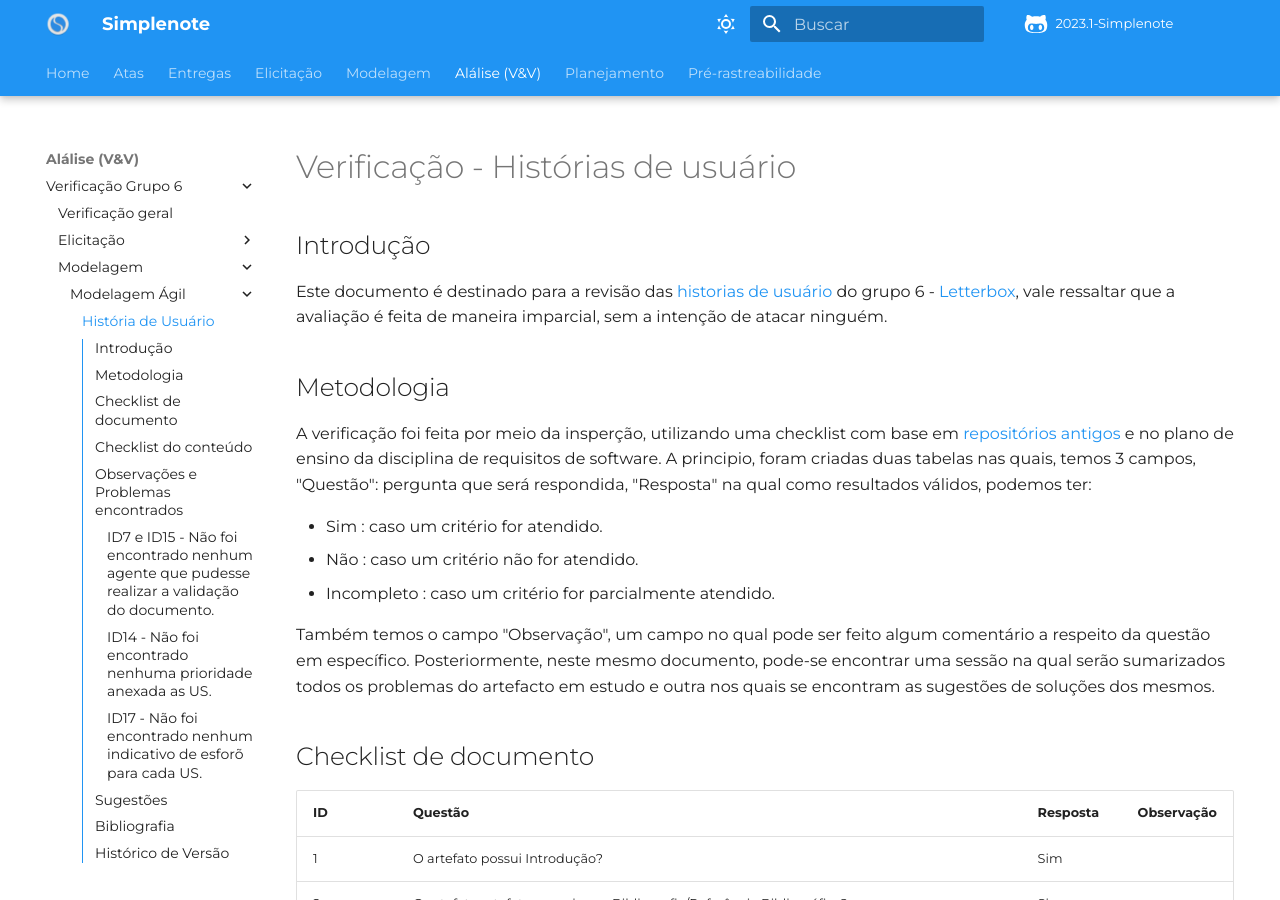
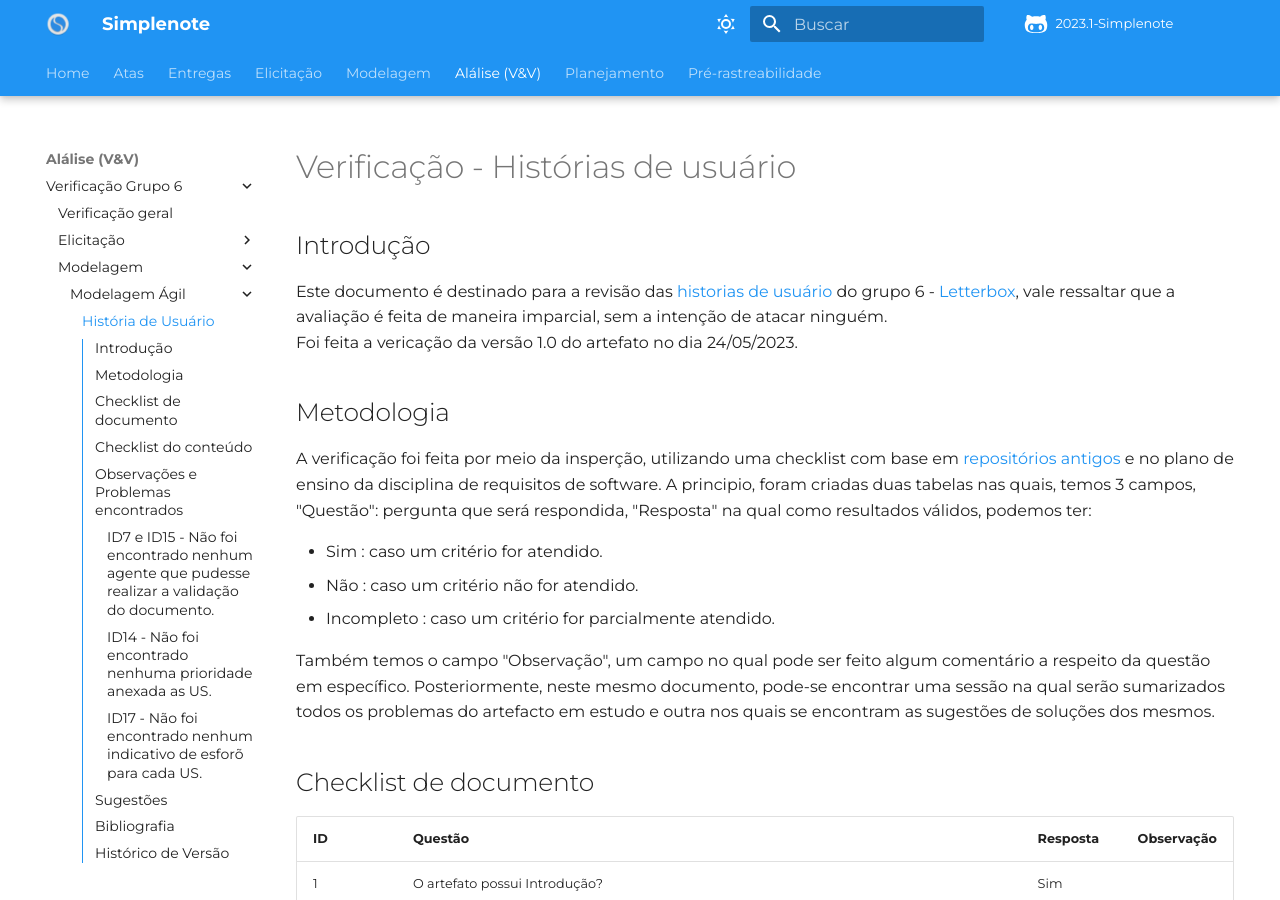
Before and after one commit to Requisitos-de-Software/2023.1-Simplenote, an MkDocs documentation site: the page built from docs/analise-grupo6/modelagem/Agil/Historias_de_usuario.md, in a window 1280 px wide and 900 px high. Built offline with MkDocs 1.6.1 and Material for MkDocs 9.7.7, drawn with Linux system fonts in a browser that asks for light colours; some web fonts are replaced; comment, search, counter and statistics services are not loaded.

Commit message:
revisão ok

```diff
--- a/docs/analise-grupo6/modelagem/Agil/Historias_de_usuario.md
+++ b/docs/analise-grupo6/modelagem/Agil/Historias_de_usuario.md
@@ -3,7 +3,7 @@
 
 ## Introdução
 Este documento é destinado para a revisão das [historias de usuário]( https://requisitos-de-software.github.io/2023.1-Letterboxd/Modelagem/Metodologias%20Ageis/historiaUsuario/) do grupo 6 - [Letterbox](https://github.com/Requisitos-de-Software/2023.1-Letterboxd), vale ressaltar que a avaliação é feita de maneira imparcial, sem a intenção de atacar ninguém.
-
+<br> Foi feita a vericação da versão 1.0 do artefato no dia 24/05/2023.
 ## Metodologia
 
 A verificação foi feita por meio da insperção, utilizando uma checklist com base em [repositórios antigos](https://github.com/Requisitos-de-Software) e no plano de ensino da disciplina de requisitos de software. A principio, foram criadas duas tabelas nas quais, temos 3 campos, "Questão": pergunta que será respondida, "Resposta" na qual como resultados válidos, podemos ter:
```
